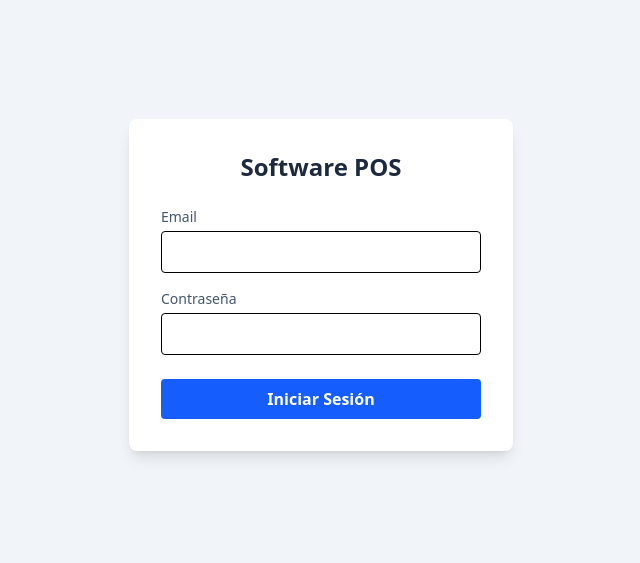
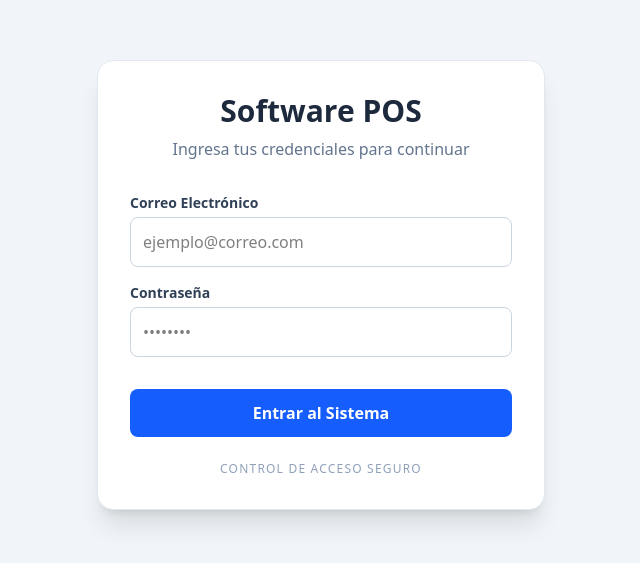
Before and after one commit to Tesis-Chatbot/farmabot-pos, a React app: page /login in a window 1280 px wide. Shown: the part 115-678 px from the top of the page, without its empty margins (319-959 px from the left). Built offline with nearby package versions, Linux system fonts and the light colour scheme; no server answers; the HTML template or start-up script is replaced by a standard one.

Commit message:
feat: enhance authentication flow and improve login UI with error handling

```diff
--- a/src/api/useAuth.js
+++ b/src/api/useAuth.js
@@ -1,51 +1,71 @@
-import { useState, useEffect } from 'react';
-import { supabase } from '../api/client';
+import { useState, useEffect } from "react";
+import { supabase } from "./client";
 
 export const useAuth = () => {
   const [user, setUser] = useState(null);
   const [loading, setLoading] = useState(true);
 
+  const fetchProfile = async (uuid) => {
+    try {
+      const { data, error } = await supabase
+        .from("users") // Tu tabla en public
+        .select("*")
+        .eq("uuid", uuid)
+        .single();
+
+      if (error) throw error;
+      setUser(data);
+    } catch (error) {
+      console.error("Error cargando perfil:", error.message);
+      setUser(null);
+    }
+  };
+
   useEffect(() => {
-    // 1. Verificar sesión actual al cargar
-    const getSession = async () => {
-      const { data: { session } } = await supabase.auth.getSession();
+    // 1. Verificar sesión inicial
+    const initializeAuth = async () => {
+      const {
+        data: { session },
+      } = await supabase.auth.getSession();
       if (session) {
         await fetchProfile(session.user.id);
       }
       setLoading(false);
     };
 
-    getSession();
+    initializeAuth();
 
-    // 2. Escuchar cambios (login/logout)
-    const { data: authListener } = supabase.auth.onAuthStateChange(async (event, session) => {
+    // 2. Escuchar cambios de estado (Login/Logout)
+    const { data: authListener } = supabase.auth.onAuthStateChange(
+      async (event, session) => {
+        setLoading(true);
         if (session) {
           await fetchProfile(session.user.id);
         } else {
           setUser(null);
         }
         setLoading(false);
-    });
+      },
+    );
 
-    return () => authListener.subscription.unsubscribe();
+    return () => {
+      authListener.subscription.unsubscribe();
+    };
   }, []);
 
-  const fetchProfile = async (uuid) => {
-    const { data, error } = await supabase
-      .from('users') // Tu tabla en public
-      .select('*')
-      .eq('uuid', uuid)
-      .single();
-
-    if (!error) setUser(data);
+  const login = async (email, password) => {
+    const { error } = await supabase.auth.signInWithPassword({
+      email,
+      password,
+    });
+    if (error) throw error;
+    // No hace falta hacer nada más, onAuthStateChange detectará el cambio
   };
 
-  const login = async (email, password) => {
-    const { error } = await supabase.auth.signInWithPassword({ email, password });
-    if (error) throw error;
+  const logout = async () => {
+    await supabase.auth.signOut();
+    setUser(null);
   };
-
-  const logout = () => supabase.auth.signOut();
 
   return { user, login, logout, loading };
 };
--- a/src/pages/Login.jsx
+++ b/src/pages/Login.jsx
@@ -1,67 +1,103 @@
-import { useState } from 'react';
-import { supabase } from '../api/client';
-import { useNavigate } from 'react-router-dom';
+import { useState } from "react";
+import { useAuth } from "../api/useAuth";
+import { useNavigate } from "react-router-dom";
 
 export default function Login() {
-  const [email, setEmail] = useState('');
-  const [password, setPassword] = useState('');
-  const [error, setError] = useState(null);
+  const [email, setEmail] = useState("");
+  const [password, setPassword] = useState("");
+  const [errorLocal, setErrorLocal] = useState(null);
+  const [isSubmitting, setIsSubmitting] = useState(false);
+
+  const { login } = useAuth();
   const navigate = useNavigate();
 
   const handleLogin = async (e) => {
     e.preventDefault();
-    setError(null);
+    setErrorLocal(null);
+    setIsSubmitting(true);
 
-    // 1. Intentar login en Supabase
-    const { data, error: authError } = await supabase.auth.signInWithPassword({
-      email,
-      password,
-    });
-
-    if (authError) {
-      setError("Credenciales incorrectas");
-      return;
+    try {
+      await login(email, password);
+      // Una vez logueado con éxito, redirigimos al POS
+      navigate("/");
+    } catch (err) {
+      // Traducimos errores comunes de Supabase
+      if (err.message === "Invalid login credentials") {
+        setErrorLocal("Correo o contraseña incorrectos.");
+      } else {
+        setErrorLocal(err.message);
       }
-
-    // 2. Si todo sale bien, redirigir al POS
-    navigate("/");
+    } finally {
+      setIsSubmitting(false);
+    }
   };
 
   return (
-    <div className="flex items-center justify-center min-h-screen bg-slate-100 w-full">
-      <form onSubmit={handleLogin} className="p-8 bg-white shadow-lg rounded-lg w-96">
-        <h2 className="text-2xl font-bold mb-6 text-center text-slate-800">Software POS</h2>
+    <div className="flex items-center justify-center min-h-screen bg-slate-100 w-full px-4">
+      <form
+        onSubmit={handleLogin}
+        className="p-8 bg-white shadow-xl rounded-2xl w-full max-w-md border border-slate-200"
+      >
+        <div className="text-center mb-8">
+          <h2 className="text-3xl font-extrabold text-slate-800">
+            Software POS
+          </h2>
+          <p className="text-slate-500 mt-2">
+            Ingresa tus credenciales para continuar
+          </p>
+        </div>
 
-        {error && <p className="text-red-500 text-sm mb-4 text-center">{error}</p>}
+        {errorLocal && (
+          <div className="mb-6 p-3 bg-red-50 border-l-4 border-red-500 text-red-700 text-sm">
+            {errorLocal}
+          </div>
+        )}
 
-        <div className="mb-4">
-          <label className="block text-sm font-medium text-slate-600">Email</label>
+        <div className="space-y-4">
+          <div>
+            <label className="block text-sm font-semibold text-slate-700 mb-1">
+              Correo Electrónico
+            </label>
             <input
               type="email"
-            className="w-full p-2 border rounded mt-1 focus:ring-2 focus:ring-blue-500 outline-none"
+              className="w-full p-3 border border-slate-300 rounded-lg focus:ring-2 focus:ring-blue-500 focus:border-blue-500 outline-none transition-all"
+              placeholder="ejemplo@correo.com"
               value={email}
               onChange={(e) => setEmail(e.target.value)}
               required
             />
           </div>
 
-        <div className="mb-6">
-          <label className="block text-sm font-medium text-slate-600">Contraseña</label>
+          <div>
+            <label className="block text-sm font-semibold text-slate-700 mb-1">
+              Contraseña
+            </label>
             <input
               type="password"
-            className="w-full p-2 border rounded mt-1 focus:ring-2 focus:ring-blue-500 outline-none"
+              className="w-full p-3 border border-slate-300 rounded-lg focus:ring-2 focus:ring-blue-500 focus:border-blue-500 outline-none transition-all"
+              placeholder="••••••••"
               value={password}
               onChange={(e) => setPassword(e.target.value)}
               required
             />
           </div>
+        </div>
 
         <button
           type="submit"
-          className="w-full bg-blue-600 text-white py-2 rounded font-bold hover:bg-blue-700 transition"
+          disabled={isSubmitting}
+          className={`w-full mt-8 py-3 rounded-lg font-bold text-white transition-all ${
+            isSubmitting
+              ? "bg-slate-400 cursor-not-allowed"
+              : "bg-blue-600 hover:bg-blue-700 active:transform active:scale-[0.98]"
+          }`}
         >
-          Iniciar Sesión
+          {isSubmitting ? "Iniciando sesión..." : "Entrar al Sistema"}
         </button>
+
+        <p className="text-center text-xs text-slate-400 mt-6 uppercase tracking-widest">
+          Control de Acceso Seguro
+        </p>
       </form>
     </div>
   );
```
Lines whose indentation alone changed are shown as unchanged.
